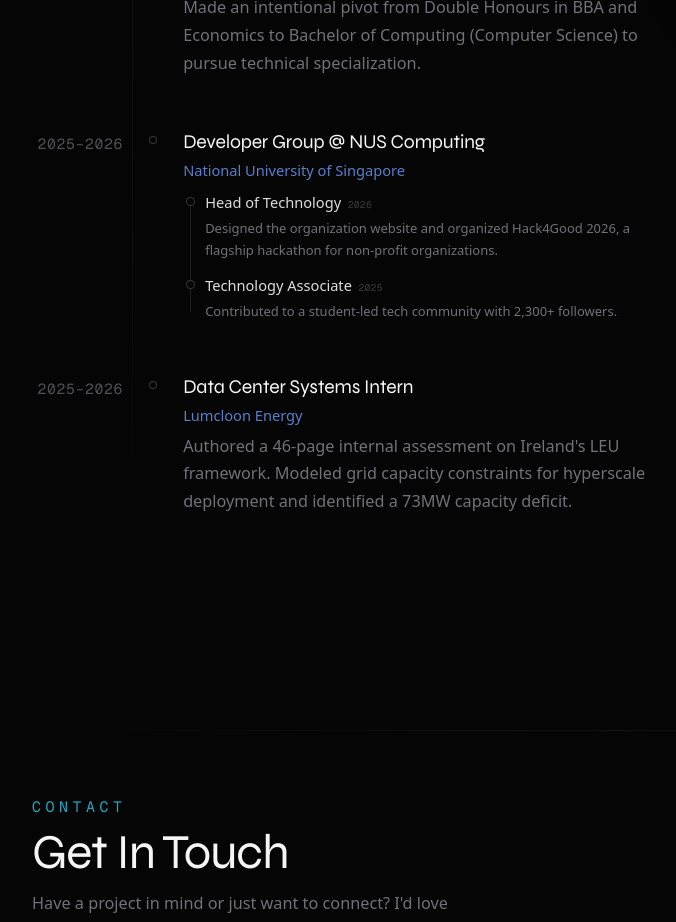
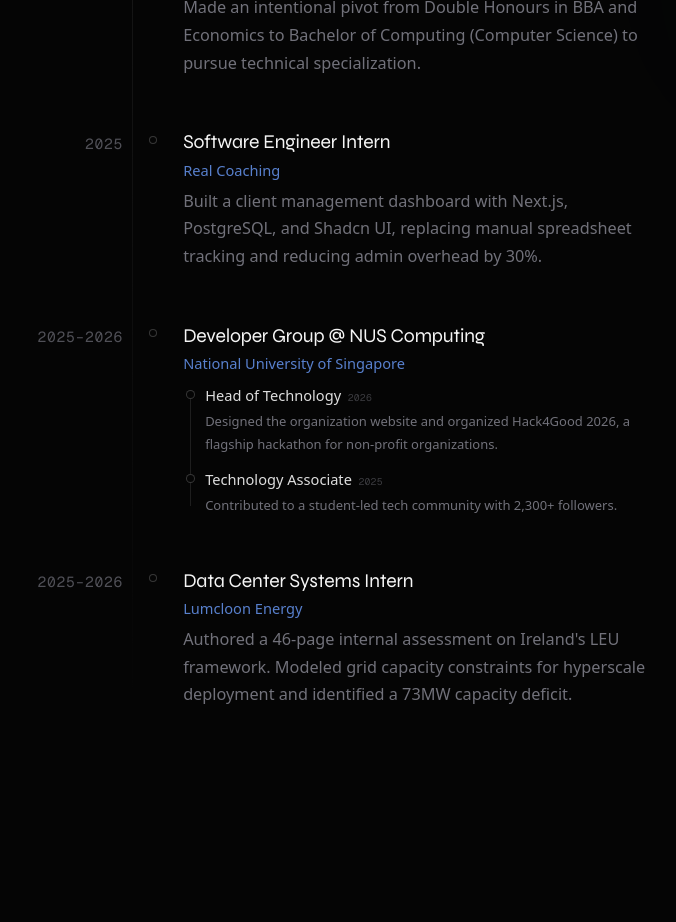
Before and after one commit to kimyungju/portfolio, a Next.js app: page / in a window 1280 px wide. Shown: the part 5420-6342 px from the top of the page, without its empty margins (23-699 px from the left). Built offline with nearby package versions, Linux system fonts and the light colour scheme.

Commit message:
add Real Coaching internship and update resume
Add Software Engineer Intern experience at Real Coaching to the
timeline and replace resume PDF with the latest version.

```diff
--- a/src/data/experience.ts
+++ b/src/data/experience.ts
@@ -42,6 +42,13 @@ export const experiences: ExperienceEntry[] = [
       "Made an intentional pivot from Double Honours in BBA and Economics to Bachelor of Computing (Computer Science) to pursue technical specialization.",
   },
   {
+    year: "2025",
+    title: "Software Engineer Intern",
+    organization: "Real Coaching",
+    description:
+      "Built a client management dashboard with Next.js, PostgreSQL, and Shadcn UI, replacing manual spreadsheet tracking and reducing admin overhead by 30%.",
+  },
+  {
     year: "2025–2026",
     title: "Developer Group @ NUS Computing",
     organization: "National University of Singapore",
```
Also changed, not shown: 1 other file (tests, documents, lock files or other folders).
